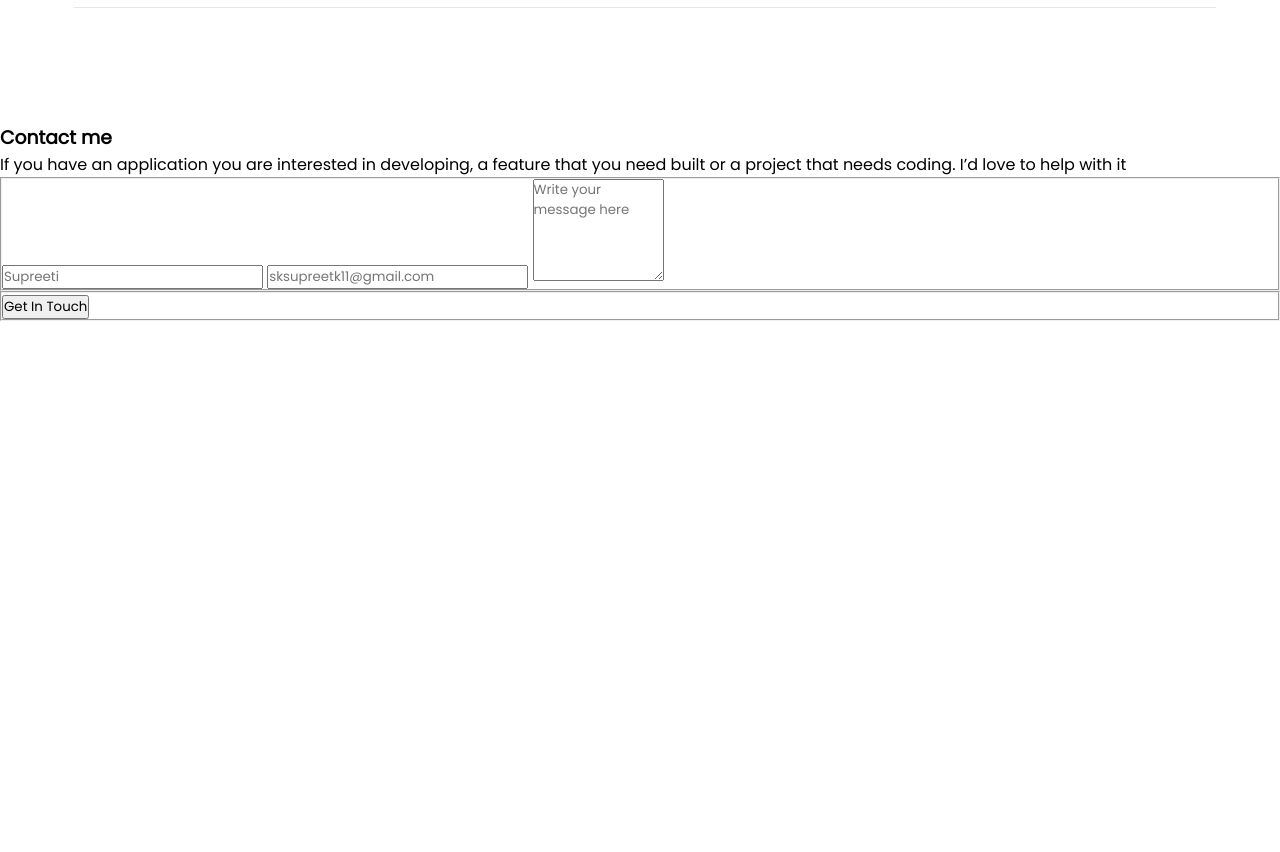
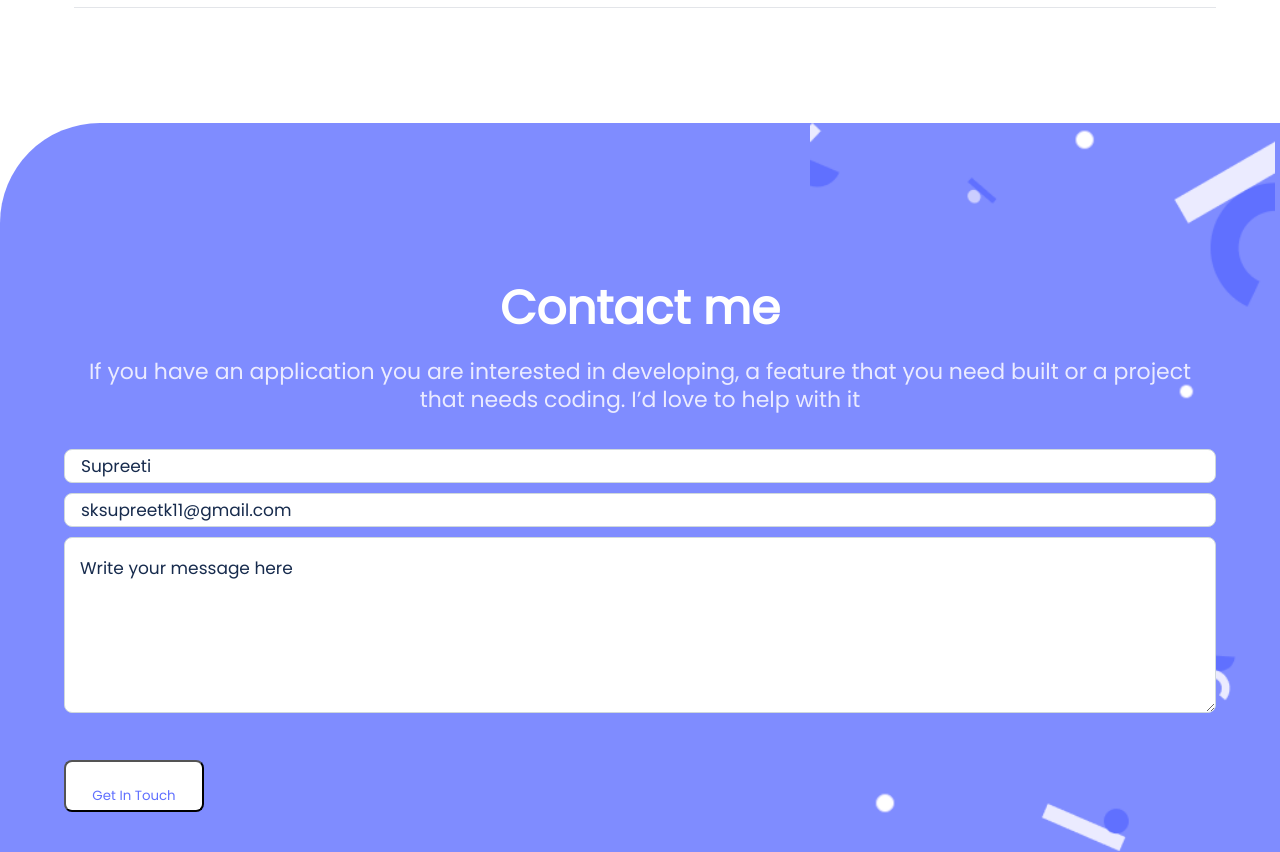
Before and after one commit to supreeti/First-Portfolio, a plain HTML site: page index.html in a window 1280 px wide. Shown: the part 4215-5067 px from the top of the page. Before the commit the page ends 4536 px from the top, so only its background shows below. Drawn offline with Linux system fonts and the light colour scheme.

Commit message:
update file for contact form

```diff
--- a/style.css
+++ b/style.css
@@ -339,6 +339,109 @@
   margin: 15px 0;
 }
 
+.contact_section {
+  padding: 150px 0 20px 0;
+  border-top-left-radius: 100px;
+  display: flex;
+  justify-content: center;
+  background-color: #7f8cff;
+  background-image: url("images/header-shapes mobile.png");
+  background-size: contain;
+  background-repeat: no-repeat;
+  background-position: right 5px bottom 10%;
+}
+
+.contact_form {
+  width: 90%;
+  margin: auto;
+}
+
+.contact_form header {
+  text-align: center;
+  color: #fff;
+  font-size: 40px;
+  font-weight: 700;
+}
+
+.contact_form p {
+  color: #ebebff;
+  font-size: 22px;
+  font-weight: 400;
+  line-height: 28px;
+  text-align: center;
+  padding: 15px 0;
+}
+
+fieldset {
+  border: none;
+  padding: 15px 0;
+  display: flex;
+  flex-direction: column;
+}
+
+label {
+  padding: 5px 0;
+}
+
+.input1 {
+  width: 100%;
+  height: 18px;
+  color: #172b4d;
+  font-size: 17px;
+  font-weight: 400;
+  line-height: 20px;
+  padding: 16px;
+  outline: none;
+  border:1px solid #cfd8dc;
+  border-radius: 8px;
+}
+
+.input1::placeholder {
+  color: #172b4d;
+  font-size: 17px;
+  font-weight: 400;
+  line-height: 28px;
+}
+
+.textarea1 {
+  width: 100%;
+  background: #ffffff;
+  color: #b3bac5;
+  font-size: 15px;
+  font-weight: 400;
+  line-height: 24px;
+  padding: 16px 15px 38px 15px;
+  outline: none;
+  font-style: normal;
+  font-family: 'Poppins';
+  border:1px solid #cfd8dc;
+  border-radius: 8px;
+
+}
+
+.textarea1::placeholder {
+  color: #172b4d;
+  font-size: 17px;
+  font-weight: 400;
+  line-height: 28px;
+}
+
+.btn {
+  width: 140px;
+  height: 48px;
+  padding: 24px;
+  border-radius: 8px;
+  color: #6070ff;
+  background-color: #fff;
+}
+
+.btn:hover {
+  padding: 12px 16px 12px 16px;
+  border: 1px solid #fff;
+  color: #fff;
+  background-color: #6070ff;
+}
+
 @media only screen and (min-width: 425px) {
   .article1,
   .article2,
```
